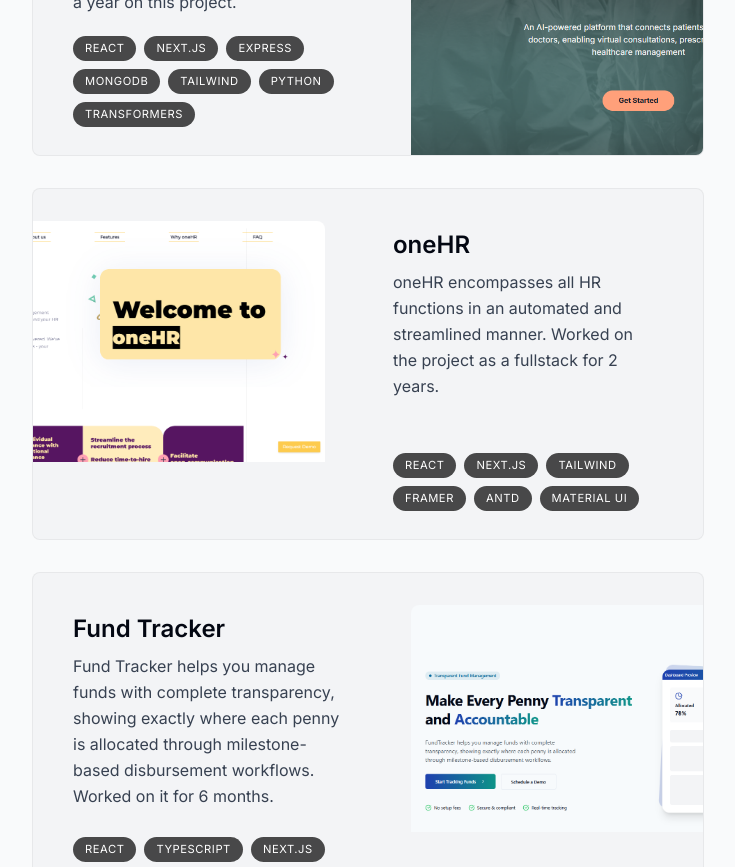
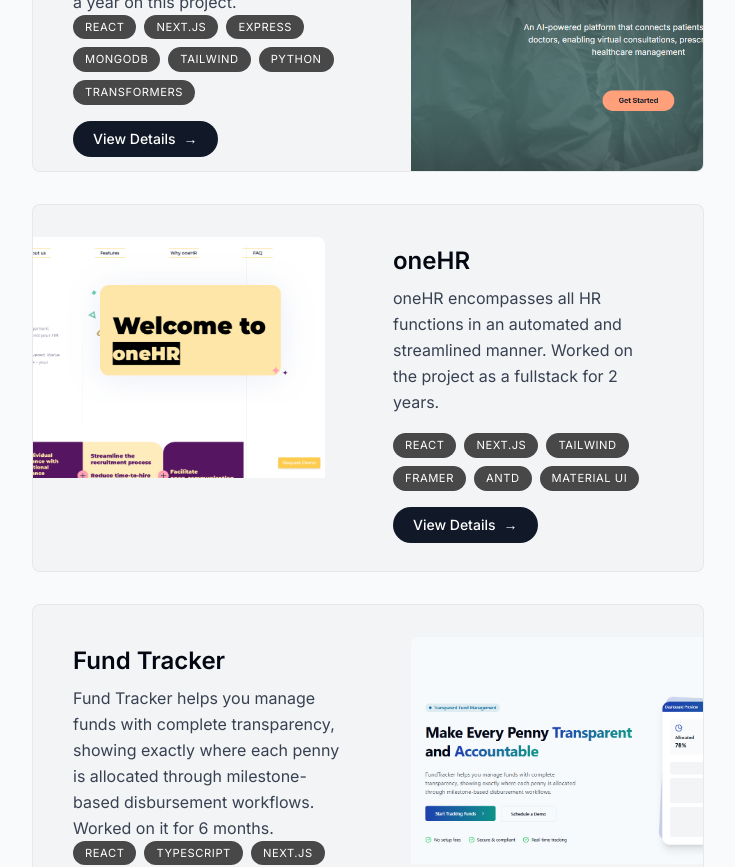
Before and after one commit to fraolb1/portfolio_, a Next.js app: page / in a window 1280 px wide. Shown: the part 1680-2547 px from the top of the page, without its empty margins (272-1007 px from the left). Built offline with nearby package versions, Linux system fonts and the light colour scheme.

Commit message:
Add ViewDetailsButton component and integrate it into Project component

```diff
--- /dev/null
+++ b/components/ViewDetailsButton.tsx
@@ -0,0 +1,32 @@
+"use client";
+
+import Link from "next/link";
+import { motion } from "framer-motion";
+
+interface ViewDetailsButtonProps {
+  href: string;
+  className?: string;
+}
+
+export default function ViewDetailsButton({
+  href,
+  className = "",
+}: ViewDetailsButtonProps) {
+  return (
+    <motion.div
+      whileHover={{ scale: 1.05 }}
+      whileTap={{ scale: 0.95 }}
+      className={`${className}`}
+    >
+      <Link
+        href={href}
+        className="group inline-flex items-center gap-2 rounded-full bg-gray-900 px-5 py-2 text-sm font-medium text-white outline-none transition hover:bg-gray-950 focus:scale-110 hover:scale-110 active:scale-105 dark:bg-white/10 dark:hover:bg-white/20"
+      >
+        View Details{" "}
+        <span className="inline-block transition-transform group-hover:translate-x-1">
+          &rarr;
+        </span>
+      </Link>
+    </motion.div>
+  );
+}
--- a/components/project.tsx
+++ b/components/project.tsx
@@ -4,6 +4,7 @@ import { useRef } from "react";
 import { projectsData } from "@/lib/data";
 import Image from "next/image";
 import { motion, useScroll, useTransform } from "framer-motion";
+import ViewDetailsButton from "./ViewDetailsButton";
 
 type ProjectProps = (typeof projectsData)[number];
 
@@ -12,6 +13,7 @@ export default function Project({
   description,
   tags,
   imageUrl,
+  id,
 }: ProjectProps) {
   const ref = useRef<HTMLDivElement>(null);
   const { scrollYProgress } = useScroll({
@@ -30,7 +32,7 @@ export default function Project({
       }}
       className="group mb-3 sm:mb-8 last:mb-0"
     >
-      <section className="bg-gray-100 max-w-[42rem] border border-black/5 rounded-lg overflow-hidden sm:pr-8 relative sm:h-[22rem] hover:bg-gray-200 transition sm:group-even:pl-8 dark:text-white dark:bg-white/10 dark:hover:bg-white/20">
+      <section className="bg-gray-100 max-w-[42rem] border border-black/5 rounded-lg overflow-hidden sm:pr-8 relative sm:h-[23rem] hover:bg-gray-200 transition sm:group-even:pl-8 dark:text-white dark:bg-white/10 dark:hover:bg-white/20">
         <div className="pt-4 pb-7 px-5 sm:pl-10 sm:pr-2 sm:pt-10 sm:max-w-[50%] flex flex-col h-full sm:group-even:ml-[18rem]">
           <h3 className="text-2xl font-semibold">{title}</h3>
           <p className="mt-2 leading-relaxed text-gray-700 dark:text-white/70">
@@ -46,6 +48,8 @@ export default function Project({
               </li>
             ))}
           </ul>
+
+          <ViewDetailsButton href={`/project/${id}`} className="mt-4  " />
         </div>
 
         <Image
```
Also changed, not shown: app/projects/[id]/page.tsx (added).
